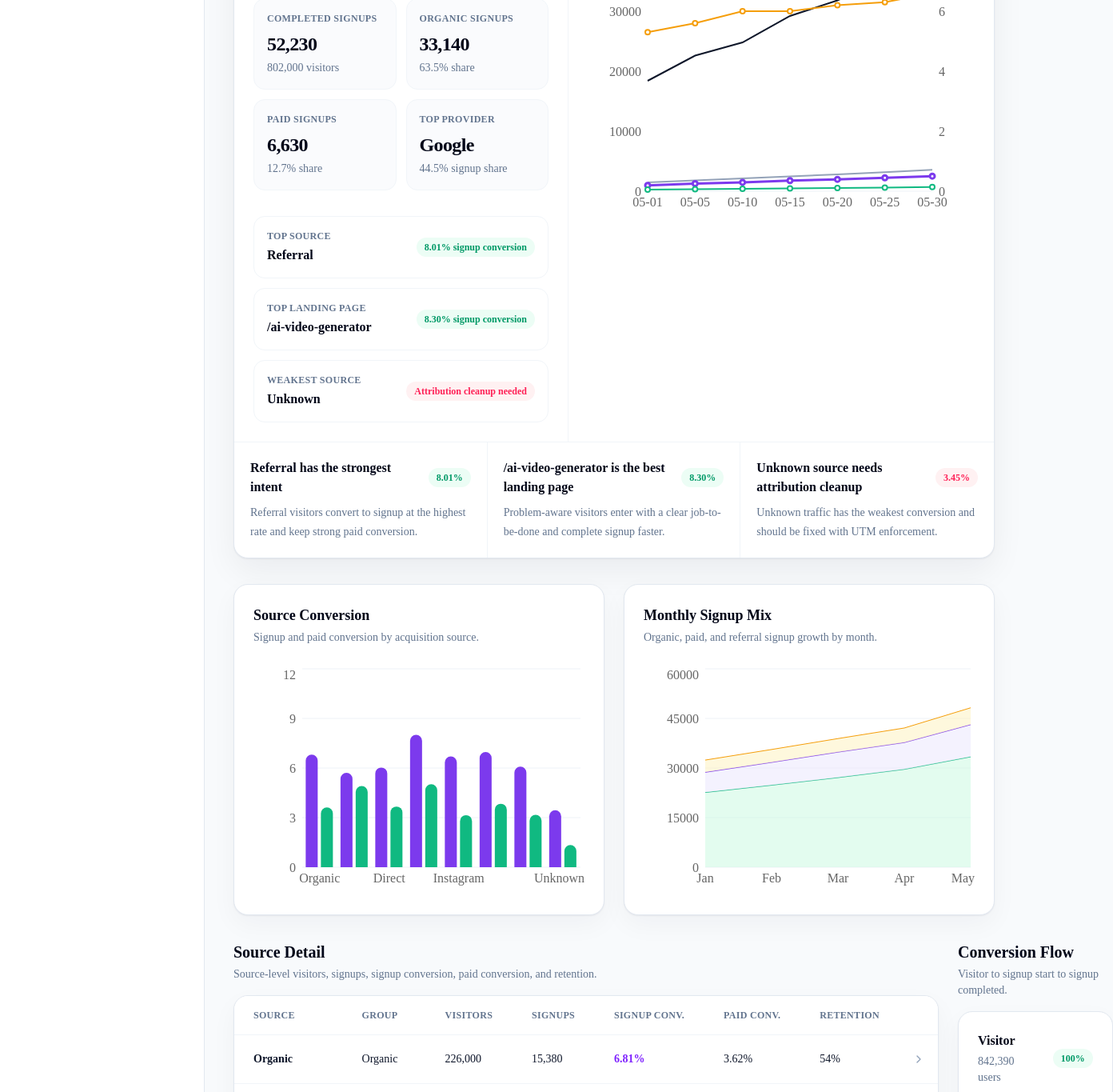
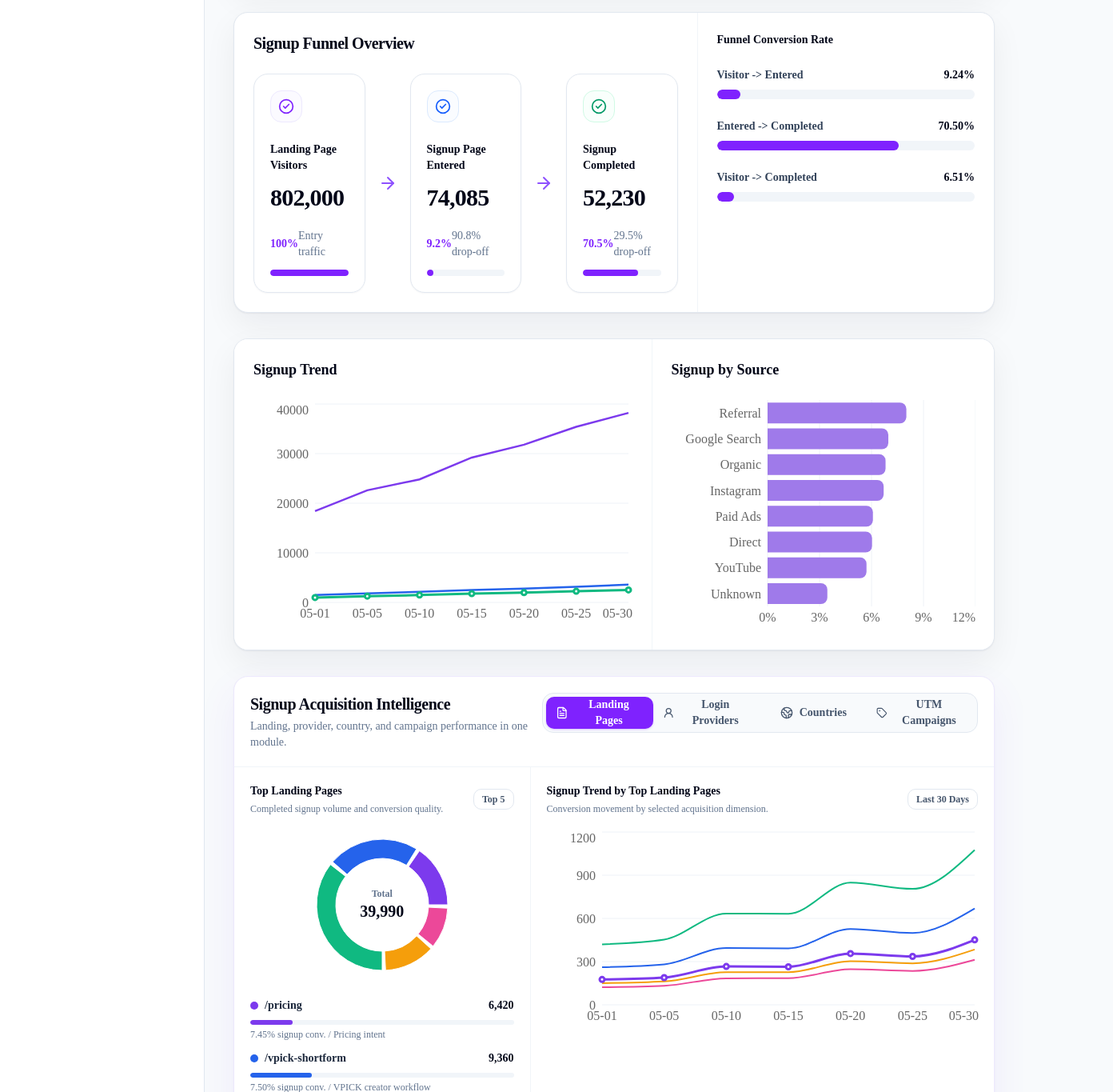
Before and after one commit to hamhwan1/Yettey_admin_dashboard_project, a Next.js app: page /dashboard/intelligence/signups in a window 1280 px wide. Shown: the part 720-2085 px from the top of the page at 80% size, 1392 px wide, since content can reach past the window. Built offline with nearby package versions, Linux system fonts and the light colour scheme.

Commit message:
Redesign signup conversion intelligence

```diff
--- a/components/intelligence/SignupIntelligenceDashboard.tsx
+++ b/components/intelligence/SignupIntelligenceDashboard.tsx
@@ -2,8 +2,6 @@
 
 import { useEffect, useMemo, useState, type ReactNode } from "react"
 import {
-  Area,
-  AreaChart,
   Bar,
   BarChart,
   CartesianGrid,
@@ -17,7 +15,7 @@ import {
   XAxis,
   YAxis,
 } from "recharts"
-import { FileText, Globe2, Tag, UserRound } from "lucide-react"
+import { ArrowRight, CheckCircle2, FileText, Globe2, Tag, UserRound } from "lucide-react"
 
 import DataTable, { type DataTableColumn } from "@/components/admin/DataTable"
 import DateRangeControl from "@/components/admin/DateRangeControl"
@@ -37,19 +35,14 @@ import { cn } from "@/lib/utils"
 import {
   landingPagePerformance,
   loginProviderAnalytics,
-  monthlySignupAnalytics,
   regionBreakdown,
-  signupConversionDrivers,
-  signupFunnel,
   signupSourceBreakdown,
-  signupTrafficGroups,
   signupTrend,
   utmPerformance,
 } from "./signup-data"
 
 type DrawerItem = Record<string, string | number>
 
-type SourceRow = (typeof signupSourceBreakdown)[number]
 type UtmRow = (typeof utmPerformance)[number]
 type RegionRow = (typeof regionBreakdown)[number]
 type LandingRow = (typeof landingPagePerformance)[number]
@@ -165,31 +158,12 @@ export default function SignupIntelligenceDashboard() {
     [periodMultiplier]
   )
 
-  const monthlyRows = useMemo(
-    () =>
-      monthlySignupAnalytics.map((row) => ({
-        ...row,
-        signups: scale(row.signups, periodMultiplier),
-        organic: scale(row.organic, periodMultiplier),
-        paid: scale(row.paid, periodMultiplier),
-        referral: scale(row.referral, periodMultiplier),
-      })),
-    [periodMultiplier]
-  )
-
-  const trafficGroupRows = useMemo(
-    () =>
-      signupTrafficGroups.map((row) => ({
-        ...row,
-        visitors: scale(row.visitors, periodMultiplier),
-        signups: scale(row.signups, periodMultiplier),
-      })),
-    [periodMultiplier]
-  )
-
   const totalSignups = sourceRows.reduce((sum, row) => sum + row.signups, 0)
   const totalVisitors = sourceRows.reduce((sum, row) => sum + row.visitors, 0)
   const signupConversion = (totalSignups / Math.max(totalVisitors, 1)) * 100
+  const signupPageEntered = Math.round(totalSignups / 0.705)
+  const visitorToEntered = (signupPageEntered / Math.max(totalVisitors, 1)) * 100
+  const enteredToCompleted = (totalSignups / Math.max(signupPageEntered, 1)) * 100
   const organicSignups = sourceRows
     .filter((row) => row.group === "Organic")
     .reduce((sum, row) => sum + row.signups, 0)
@@ -205,12 +179,49 @@ export default function SignupIntelligenceDashboard() {
   const bestProvider = providerRows.reduce((best, row) =>
     row.signups > best.signups ? row : best
   )
+  const funnelSteps = useMemo(
+    () => [
+      {
+        label: "Landing Page Visitors",
+        value: totalVisitors,
+        rate: "100%",
+        note: "Entry traffic",
+        tone: "violet",
+      },
+      {
+        label: "Signup Page Entered",
+        value: signupPageEntered,
+        rate: `${visitorToEntered.toFixed(1)}%`,
+        note: `${(100 - visitorToEntered).toFixed(1)}% drop-off`,
+        tone: "blue",
+      },
+      {
+        label: "Signup Completed",
+        value: totalSignups,
+        rate: `${enteredToCompleted.toFixed(1)}%`,
+        note: `${(100 - enteredToCompleted).toFixed(1)}% drop-off`,
+        tone: "green",
+      },
+    ],
+    [enteredToCompleted, signupPageEntered, totalSignups, totalVisitors, visitorToEntered]
+  )
+  const sourceChartRows = useMemo(
+    () =>
+      sourceRows
+        .map((row) => ({
+          source: row.source,
+          signupRate: row.signupRate,
+          signups: row.signups,
+        }))
+        .sort((a, b) => b.signupRate - a.signupRate),
+    [sourceRows]
+  )
 
   const exportPayload = useMemo(
     () => ({
       title: "Signup Conversion Intelligence Report",
       subtitle:
-        "Signup conversion report covering trend, source quality, landing pages, login providers, countries, UTM, and funnel drop-off.",
+        "Signup acquisition and conversion report covering source, landing page, provider, country, UTM, and funnel performance.",
       filename: "signup-conversion-intelligence-report",
       filters: {
         "Date range": getDateRangeLabel(startDate, endDate),
@@ -268,9 +279,7 @@ export default function SignupIntelligenceDashboard() {
         { name: "Login Provider Analytics", rows: providerRows },
         { name: "Country Signup Analytics", rows: regionRows },
         { name: "UTM Performance", rows: utmRows },
-        { name: "Organic vs Paid", rows: trafficGroupRows },
-        { name: "Monthly Signup Analytics", rows: monthlyRows },
-        { name: "Conversion Funnel", rows: signupFunnel },
+        { name: "Signup Funnel", rows: funnelSteps },
       ],
     }),
     [
@@ -279,15 +288,14 @@ export default function SignupIntelligenceDashboard() {
       bestSource,
       compareMode,
       endDate,
+      funnelSteps,
       landingRows,
-      monthlyRows,
       providerRows,
       regionRows,
       signupConversion,
       sourceRows,
       startDate,
       totalSignups,
-      trafficGroupRows,
       trendRows,
       utmRows,
     ]
@@ -318,139 +326,95 @@ export default function SignupIntelligenceDashboard() {
       </section>
 
       <section className="mb-8 overflow-hidden rounded-2xl border border-slate-200 bg-white shadow-[0_1px_2px_rgba(15,23,42,0.06),0_16px_40px_rgba(15,23,42,0.06)]">
-        <div className="grid gap-0 xl:grid-cols-[0.88fr_1.12fr]">
-          <div className="border-b border-slate-100 p-6 xl:border-b-0 xl:border-r">
-            <div className="flex items-start justify-between gap-4">
-              <div>
-                <p className="text-xs font-bold uppercase tracking-wide text-slate-500">
-                  Signup Conversion
-                </p>
-                <div className="mt-3 flex flex-wrap items-end gap-3">
-                  <p className="text-5xl font-bold tracking-tight text-slate-950">
-                    {signupConversion.toFixed(2)}%
-                  </p>
-                  <StatusBadge tone="success">+0.6pp</StatusBadge>
-                </div>
-                <p className="mt-2 text-sm text-slate-500">
-                  Compared with {getCompareModeLabel(compareMode).toLowerCase()}.
-                </p>
-              </div>
-              <StatusBadge tone="success">Healthy</StatusBadge>
-            </div>
-
-            <div className="mt-8 grid gap-3 sm:grid-cols-2">
-              <MetricTile
-                label="Completed Signups"
+        <div className="grid divide-y divide-slate-100 md:grid-cols-5 md:divide-x md:divide-y-0">
+          <SummaryMetric
+            delta="+0.6pp"
+            label="Signup Conversion"
+            value={`${signupConversion.toFixed(2)}%`}
+          />
+          <SummaryMetric
+            label="Total Signups"
+            subtext={`vs ${getCompareModeLabel(compareMode).toLowerCase()}`}
             value={formatNumber(totalSignups)}
-                detail={`${formatNumber(totalVisitors)} visitors`}
           />
-              <MetricTile
+          <SummaryMetric
+            delta="+8.3%"
             label="Organic Signups"
+            subtext={`${((organicSignups / Math.max(totalSignups, 1)) * 100).toFixed(1)}% of total`}
             value={formatNumber(organicSignups)}
-                detail={`${((organicSignups / Math.max(totalSignups, 1)) * 100).toFixed(1)}% share`}
           />
-              <MetricTile
+          <SummaryMetric
+            delta="+6.1%"
             label="Paid Signups"
+            subtext={`${((paidSignups / Math.max(totalSignups, 1)) * 100).toFixed(1)}% of total`}
             value={formatNumber(paidSignups)}
-                detail={`${((paidSignups / Math.max(totalSignups, 1)) * 100).toFixed(1)}% share`}
           />
-              <MetricTile
+          <SummaryMetric
             label="Top Provider"
+            subtext={`${bestProvider.share} share`}
             value={bestProvider.provider}
-                detail={`${bestProvider.share} signup share`}
           />
         </div>
+      </section>
 
-            <div className="mt-8 space-y-3">
-              <DriverRow
-                label="Top source"
-                value={bestSource.source}
-                detail={`${bestSource.signupConversion} signup conversion`}
-              />
-              <DriverRow
-                label="Top landing page"
-                value={bestLanding.landingPage}
-                detail={`${bestLanding.signupConversion} signup conversion`}
-              />
-              <DriverRow
-                label="Weakest source"
-                value="Unknown"
-                detail="Attribution cleanup needed"
-                tone="danger"
-              />
+      <section className="mb-8 overflow-hidden rounded-2xl border border-slate-200 bg-white shadow-[0_1px_2px_rgba(15,23,42,0.06),0_16px_40px_rgba(15,23,42,0.06)]">
+        <div className="grid gap-0 xl:grid-cols-[1.22fr_0.78fr]">
+          <div className="border-b border-slate-100 p-6 xl:border-b-0 xl:border-r">
+            <h2 className="text-xl font-semibold tracking-tight text-slate-950">
+              Signup Funnel Overview
+            </h2>
+            <div className="mt-6 grid items-center gap-4 lg:grid-cols-[1fr_auto_1fr_auto_1fr]">
+              {funnelSteps.map((step, index) => (
+                <div key={step.label} className="contents">
+                  <FunnelStepCard step={step} />
+                  {index < funnelSteps.length - 1 ? (
+                    <div className="hidden items-center justify-center lg:flex">
+                      <ArrowRight className="size-6 text-violet-500" />
+                    </div>
+                  ) : null}
+                </div>
+              ))}
             </div>
           </div>
 
           <div className="p-6">
-            <div className="mb-5 flex items-start justify-between gap-4">
-              <div>
-                <h2 className="text-lg font-semibold text-slate-950">
-                  Signup Trend
-                </h2>
-                <p className="mt-1 text-sm text-slate-500">
-                  Visitors, signup starts, completed signups, and paid users over time.
-                </p>
+            <h3 className="text-sm font-semibold text-slate-950">
+              Funnel Conversion Rate
+            </h3>
+            <div className="mt-6 space-y-6">
+              <ConversionBar
+                label="Visitor -> Entered"
+                value={visitorToEntered}
+              />
+              <ConversionBar
+                label="Entered -> Completed"
+                value={enteredToCompleted}
+              />
+              <ConversionBar
+                label="Visitor -> Completed"
+                value={signupConversion}
+              />
             </div>
           </div>
-            <div className="h-[340px]">
+        </div>
+      </section>
+
+      <div className="mb-8 grid gap-0 overflow-hidden rounded-2xl border border-slate-200 bg-white shadow-[0_1px_2px_rgba(15,23,42,0.06),0_16px_40px_rgba(15,23,42,0.06)] xl:grid-cols-[1.1fr_0.9fr]">
+        <ChartCard
+          flush
+          title="Signup Trend"
+        >
           {isMounted ? (
             <ResponsiveContainer width="100%" height="100%">
               <LineChart data={trendRows}>
                 <CartesianGrid stroke="#eef2f7" vertical={false} />
                 <XAxis dataKey="date" tickLine={false} axisLine={false} />
-                    <YAxis yAxisId="count" tickLine={false} axisLine={false} width={70} />
-                    <YAxis
-                      yAxisId="rate"
-                      orientation="right"
-                      tickLine={false}
-                      axisLine={false}
-                      width={48}
-                    />
+                <YAxis tickLine={false} axisLine={false} width={72} />
                 <Tooltip />
-                    <Line yAxisId="count" dataKey="visitors" stroke="#0f172a" strokeWidth={2} dot={false} />
-                    <Line yAxisId="count" dataKey="signupStarted" stroke="#94a3b8" strokeWidth={2} dot={false} />
-                    <Line yAxisId="count" dataKey="signups" stroke="#7c3aed" strokeWidth={3} />
-                    <Line yAxisId="count" dataKey="paidUsers" stroke="#10b981" strokeWidth={2} />
-                    <Line yAxisId="rate" dataKey="signupConversion" stroke="#f59e0b" strokeWidth={2} />
+                <Line dataKey="visitors" name="Visitors" stroke="#7c3aed" strokeWidth={2.5} dot={false} />
+                <Line dataKey="signupStarted" name="Signup Page Entered" stroke="#2563eb" strokeWidth={2.5} dot={false} />
+                <Line dataKey="signups" name="Signup Completed" stroke="#10b981" strokeWidth={3} />
               </LineChart>
-                </ResponsiveContainer>
-              ) : (
-                <ChartSkeleton />
-              )}
-            </div>
-          </div>
-        </div>
-
-        <div className="grid gap-0 border-t border-slate-100 md:grid-cols-3">
-          {signupConversionDrivers.map((driver) => (
-            <div key={driver.title} className="border-b border-slate-100 p-5 last:border-b-0 md:border-b-0 md:border-r md:last:border-r-0">
-              <div className="flex items-center justify-between gap-3">
-                <p className="font-semibold text-slate-950">{driver.title}</p>
-                <StatusBadge tone={driver.tone === "negative" ? "danger" : "success"}>
-                  {driver.metric}
-                </StatusBadge>
-              </div>
-              <p className="mt-2 text-sm leading-6 text-slate-500">{driver.detail}</p>
-            </div>
-          ))}
-        </div>
-      </section>
-
-      <div className="mb-8 grid gap-6 xl:grid-cols-2">
-        <ChartCard
-          title="Source Conversion"
-          description="Signup and paid conversion by acquisition source."
-        >
-          {isMounted ? (
-            <ResponsiveContainer width="100%" height="100%">
-              <BarChart data={sourceRows}>
-                <CartesianGrid stroke="#eef2f7" vertical={false} />
-                <XAxis dataKey="source" tickLine={false} axisLine={false} />
-                <YAxis tickLine={false} axisLine={false} width={56} />
-                <Tooltip />
-                <Bar dataKey="signupRate" fill="#7c3aed" radius={[8, 8, 0, 0]} />
-                <Bar dataKey="paidRate" fill="#10b981" radius={[8, 8, 0, 0]} />
-              </BarChart>
             </ResponsiveContainer>
           ) : (
             <ChartSkeleton />
@@ -458,76 +422,23 @@ export default function SignupIntelligenceDashboard() {
         </ChartCard>
 
         <ChartCard
-          title="Monthly Signup Mix"
-          description="Organic, paid, and referral signup growth by month."
+          flush
+          title="Signup by Source"
         >
           {isMounted ? (
             <ResponsiveContainer width="100%" height="100%">
-              <AreaChart data={monthlyRows}>
-                <CartesianGrid stroke="#eef2f7" vertical={false} />
-                <XAxis dataKey="month" tickLine={false} axisLine={false} />
-                <YAxis tickLine={false} axisLine={false} width={72} />
+              <BarChart data={sourceChartRows} layout="vertical" margin={{ left: 16 }}>
+                <CartesianGrid stroke="#eef2f7" horizontal={false} />
+                <XAxis type="number" tickFormatter={(value) => `${value}%`} tickLine={false} axisLine={false} />
+                <YAxis dataKey="source" type="category" tickLine={false} axisLine={false} width={104} />
                 <Tooltip />
-                <Area dataKey="organic" stackId="1" stroke="#10b981" fill="#d1fae5" />
-                <Area dataKey="paid" stackId="1" stroke="#7c3aed" fill="#ede9fe" />
-                <Area dataKey="referral" stackId="1" stroke="#f59e0b" fill="#fef3c7" />
-              </AreaChart>
+                <Bar dataKey="signupRate" name="Signup Conversion" fill="#9f7aea" radius={[0, 8, 8, 0]} />
+              </BarChart>
             </ResponsiveContainer>
           ) : (
             <ChartSkeleton />
           )}
         </ChartCard>
-      </div>
-
-      <div className="mb-8 grid gap-6 xl:grid-cols-[1.08fr_0.92fr]">
-        <section>
-          <SectionTitle
-            title="Source Detail"
-            description="Source-level visitors, signups, signup conversion, paid conversion, and retention."
-          />
-          <DataTable
-            columns={sourceColumns}
-            data={sourceRows}
-            summary={`Showing 1 to ${sourceRows.length} of ${sourceRows.length} source rows`}
-            compactPagination
-            onRowClick={(row) => setDrawer(row)}
-          />
-        </section>
-
-        <section>
-          <SectionTitle
-            title="Conversion Flow"
-            description="Visitor to signup start to signup completed."
-          />
-          <div className="rounded-2xl border border-slate-200 bg-white p-6 shadow-[0_1px_2px_rgba(15,23,42,0.06),0_12px_32px_rgba(15,23,42,0.04)]">
-            <div className="space-y-5">
-              {signupFunnel.map((step, index) => (
-                <div key={step.stage}>
-                  <div className="flex items-center justify-between gap-4">
-                    <div>
-                      <p className="font-semibold text-slate-950">{step.stage}</p>
-                      <p className="mt-1 text-sm text-slate-500">
-                        {formatNumber(scale(step.value, periodMultiplier))} users
-                      </p>
-                    </div>
-                    <StatusBadge tone={index === 0 ? "success" : "neutral"}>
-                      {step.conversion}
-                    </StatusBadge>
-                  </div>
-                  <div className="mt-3 h-2 overflow-hidden rounded-full bg-slate-100">
-                    <div
-                      className="h-full rounded-full bg-violet-600"
-                      style={{ width: step.conversion }}
-                    />
-                  </div>
-                  <p className="mt-2 text-xs font-medium text-slate-500">
-                    Drop-off: {step.dropOff}
-                  </p>
-                </div>
-              ))}
-            </div>
-          </div>
-        </section>
       </div>
 
       <SignupAcquisitionModule
@@ -604,7 +515,7 @@ function SignupAcquisitionModule({
             Signup Acquisition Intelligence
           </h2>
           <p className="mt-1 text-sm text-slate-500">
-            Understand where signups come from across landing pages, providers, countries, and campaigns.
+            Landing, provider, country, and campaign performance in one module.
           </p>
         </div>
         <div className="grid overflow-hidden rounded-xl border border-slate-200 bg-slate-50 p-1 sm:grid-cols-4 lg:w-auto">
@@ -638,7 +549,7 @@ function SignupAcquisitionModule({
                 {config.distributionTitle}
               </p>
               <p className="mt-1 text-xs font-medium text-slate-500">
-                Top records by completed signup volume.
+                Completed signup volume and conversion quality.
               </p>
             </div>
             <span className="rounded-lg border border-slate-200 px-2.5 py-1 text-xs font-bold text-slate-600">
@@ -729,7 +640,7 @@ function SignupAcquisitionModule({
                 {config.trendTitle}
               </p>
               <p className="mt-1 text-xs font-medium text-slate-500">
-                Mock trend split by current tab selection.
+                Conversion movement by selected acquisition dimension.
               </p>
             </div>
             <span className="rounded-lg border border-slate-200 px-2.5 py-1 text-xs font-bold text-slate-600">
@@ -1067,78 +978,114 @@ function maxBy<T>(rows: T[], getValue: (row: T) => number) {
   return rows.reduce((best, row) => (getValue(row) > getValue(best) ? row : best))
 }
 
-function MetricTile({
+function SummaryMetric({
+  delta,
   label,
+  subtext,
   value,
-  detail,
 }: {
+  delta?: string
   label: string
+  subtext?: string
   value: string
-  detail: string
 }) {
   return (
-    <div className="rounded-xl border border-slate-100 bg-slate-50/70 p-4">
-      <p className="text-xs font-bold uppercase tracking-wide text-slate-500">{label}</p>
-      <p className="mt-2 text-2xl font-bold tracking-tight text-slate-950">{value}</p>
-      <p className="mt-1 text-sm text-slate-500">{detail}</p>
+    <div className="p-6">
+      <p className="text-xs font-bold uppercase tracking-wide text-slate-500">
+        {label}
+      </p>
+      <div className="mt-3 flex flex-wrap items-center gap-2">
+        <p className="text-3xl font-bold tracking-tight text-slate-950">
+          {value}
+        </p>
+        {delta ? <StatusBadge tone="success">{delta}</StatusBadge> : null}
+      </div>
+      {subtext ? <p className="mt-3 text-sm font-medium text-slate-500">{subtext}</p> : null}
     </div>
   )
 }
 
-function DriverRow({
-  label,
-  value,
-  detail,
-  tone = "success",
+function FunnelStepCard({
+  step,
 }: {
+  step: {
     label: string
-  value: string
-  detail: string
-  tone?: "success" | "danger"
+    value: number
+    rate: string
+    note: string
+    tone: string
+  }
 }) {
+  const toneClass =
+    step.tone === "green"
+      ? "border-emerald-100 bg-emerald-50/30 text-emerald-600"
+      : step.tone === "blue"
+        ? "border-blue-100 bg-blue-50/30 text-blue-600"
+        : "border-violet-100 bg-violet-50/40 text-violet-600"
+
   return (
-    <div className="flex items-center justify-between gap-4 rounded-xl border border-slate-100 p-4">
+    <div className="rounded-2xl border border-slate-200 bg-white p-5 shadow-[0_1px_2px_rgba(15,23,42,0.04)]">
+      <div className={cn("mb-6 flex size-10 items-center justify-center rounded-xl border", toneClass)}>
+        <CheckCircle2 className="size-5" />
+      </div>
+      <p className="text-sm font-semibold text-slate-950">{step.label}</p>
+      <p className="mt-3 text-3xl font-bold tracking-tight text-slate-950">
+        {formatNumber(step.value)}
+      </p>
+      <div className="mt-5 flex items-center justify-between text-sm">
+        <span className="font-bold text-violet-600">{step.rate}</span>
+        <span className="text-slate-500">{step.note}</span>
+      </div>
+      <div className="mt-3 h-2 overflow-hidden rounded-full bg-slate-100">
+        <div
+          className="h-full rounded-full bg-violet-600"
+          style={{ width: step.rate }}
+        />
+      </div>
+    </div>
+  )
+}
+
+function ConversionBar({ label, value }: { label: string; value: number }) {
+  return (
     <div>
-        <p className="text-xs font-bold uppercase tracking-wide text-slate-500">{label}</p>
-        <p className="mt-1 font-semibold text-slate-950">{value}</p>
+      <div className="mb-2 flex items-center justify-between text-sm">
+        <span className="font-semibold text-slate-700">{label}</span>
+        <span className="font-bold text-slate-950">{value.toFixed(2)}%</span>
       </div>
-      <StatusBadge tone={tone}>{detail}</StatusBadge>
+      <div className="h-3 overflow-hidden rounded-full bg-slate-100">
+        <div
+          className="h-full rounded-full bg-violet-600"
+          style={{ width: `${Math.min(value, 100)}%` }}
+        />
+      </div>
     </div>
   )
 }
 
 function ChartCard({
+  flush = false,
   title,
-  description,
   children,
 }: {
+  flush?: boolean
   title: string
-  description: string
   children: ReactNode
 }) {
   return (
-    <section className="rounded-2xl border border-slate-200 bg-white p-6 shadow-[0_1px_2px_rgba(15,23,42,0.06),0_12px_32px_rgba(15,23,42,0.04)]">
+    <section
+      className={cn(
+        "bg-white p-6",
+        flush
+          ? "border-b border-slate-100 xl:border-b-0 xl:border-r xl:last:border-r-0"
+          : "rounded-2xl border border-slate-200 shadow-[0_1px_2px_rgba(15,23,42,0.06),0_12px_32px_rgba(15,23,42,0.04)]"
+      )}
+    >
       <div className="mb-6">
         <h2 className="text-lg font-semibold text-slate-950">{title}</h2>
-        <p className="mt-1 text-sm text-slate-500">{description}</p>
       </div>
       <div className="h-72">{children}</div>
     </section>
-  )
-}
-
-function SectionTitle({
-  title,
-  description,
-}: {
-  title: string
-  description?: string
-}) {
-  return (
-    <div className="mb-4">
-      <h2 className="text-xl font-semibold text-slate-950">{title}</h2>
-      {description ? <p className="mt-1 text-sm text-slate-500">{description}</p> : null}
-    </div>
   )
 }
 
@@ -1153,24 +1100,6 @@ function percentValue(value: string) {
 function scale(value: number, multiplier: number) {
   return Math.round(value * multiplier)
 }
-
-const sourceColumns: DataTableColumn<SourceRow & { signupRate: number; paidRate: number }>[] = [
-  {
-    key: "source",
-    header: "Source",
-    render: (row) => <span className="font-semibold">{row.source}</span>,
-  },
-  { key: "group", header: "Group", render: (row) => row.group },
-  { key: "visitors", header: "Visitors", render: (row) => formatNumber(row.visitors) },
-  { key: "signups", header: "Signups", render: (row) => formatNumber(row.signups) },
-  {
-    key: "signupConversion",
-    header: "Signup Conv.",
-    render: (row) => <span className="font-semibold text-violet-600">{row.signupConversion}</span>,
-  },
-  { key: "paidConversion", header: "Paid Conv.", render: (row) => row.paidConversion },
-  { key: "retention", header: "Retention", render: (row) => row.retention },
-]
 
 const landingColumns: DataTableColumn<LandingRow & { signupRate: number; paidRate: number }>[] = [
   {
```
Lines whose indentation alone changed are shown as unchanged.
